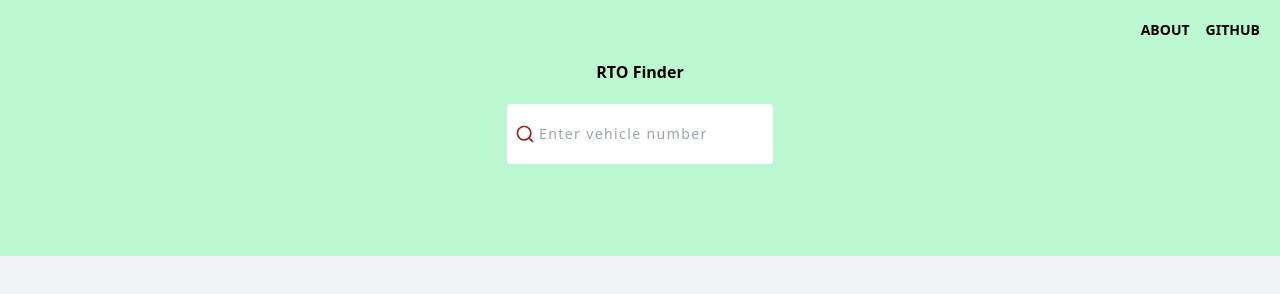
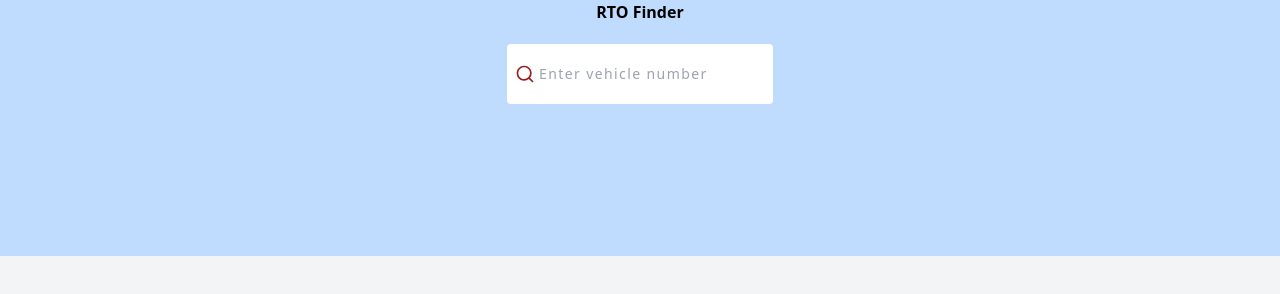
Before and after one commit to vickeyrajendran/RTO-Finder, a plain HTML site: page index.html in a window 1280 px wide. Drawn offline with nearby package versions, Linux system fonts and the light colour scheme.

Commit message:
Update index.html

```diff
--- a/index.html
+++ b/index.html
@@ -9,11 +9,11 @@
 </head>
 <body class="bg-gray-100">
     <main>
-        <div class="h-64 bg-green-200">
-            <ul class="font-bold uppercase flex space-x-4 justify-end p-5 text-sm">
+       <div class="h-64 bg-blue-200">
+            <!-- <ul class="font-bold uppercase flex space-x-4 justify-end p-5 text-sm">
                 <li class="hover:text-blue-500">About</li>
                 <li class="hover:text-blue-500">GitHub</li>
-            </ul>
+            </ul> -->
             <div class="flex flex-col  items-center space-y-5">
                 <h1 class="font-bold">RTO Finder</h1>
                 <div class="relative">
```
